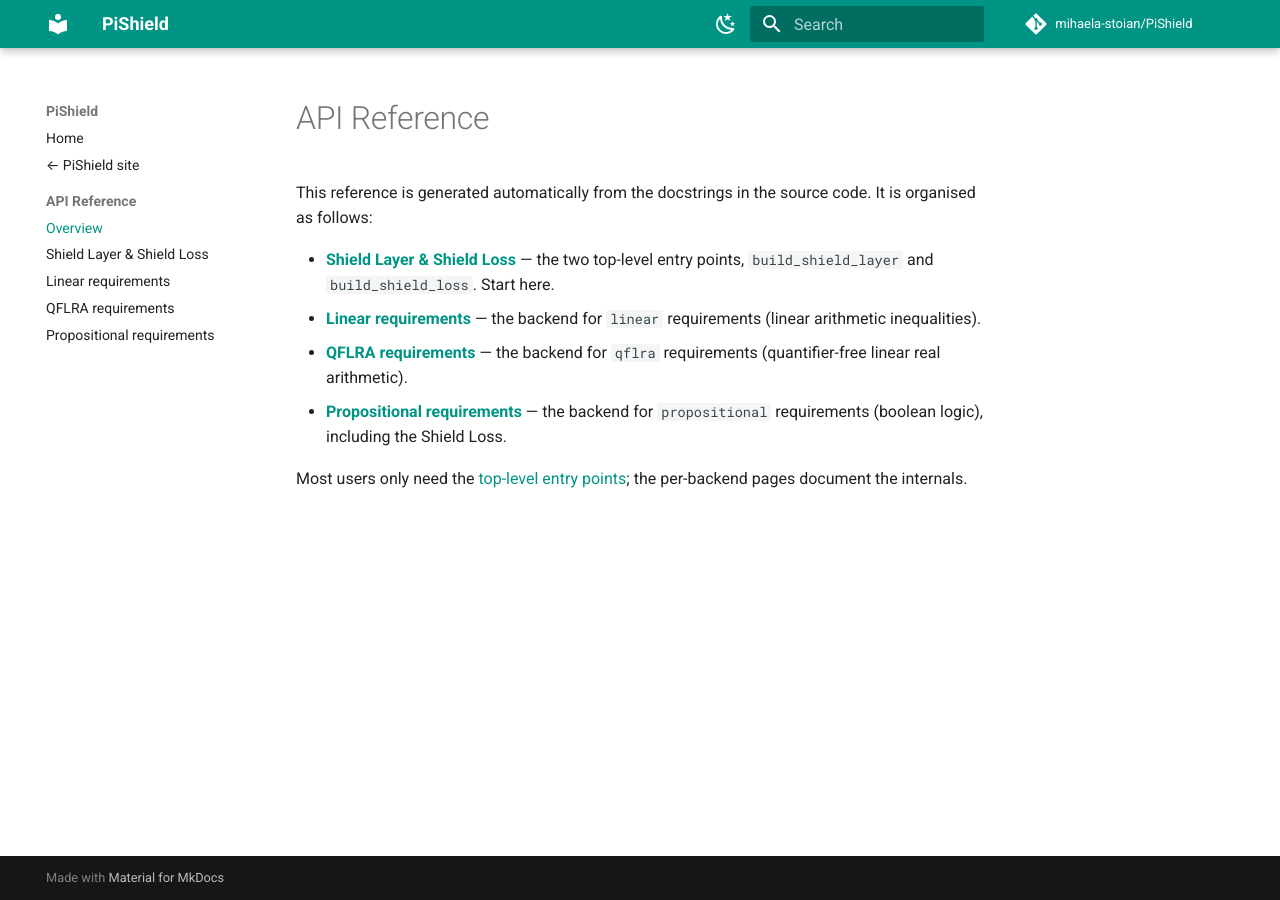
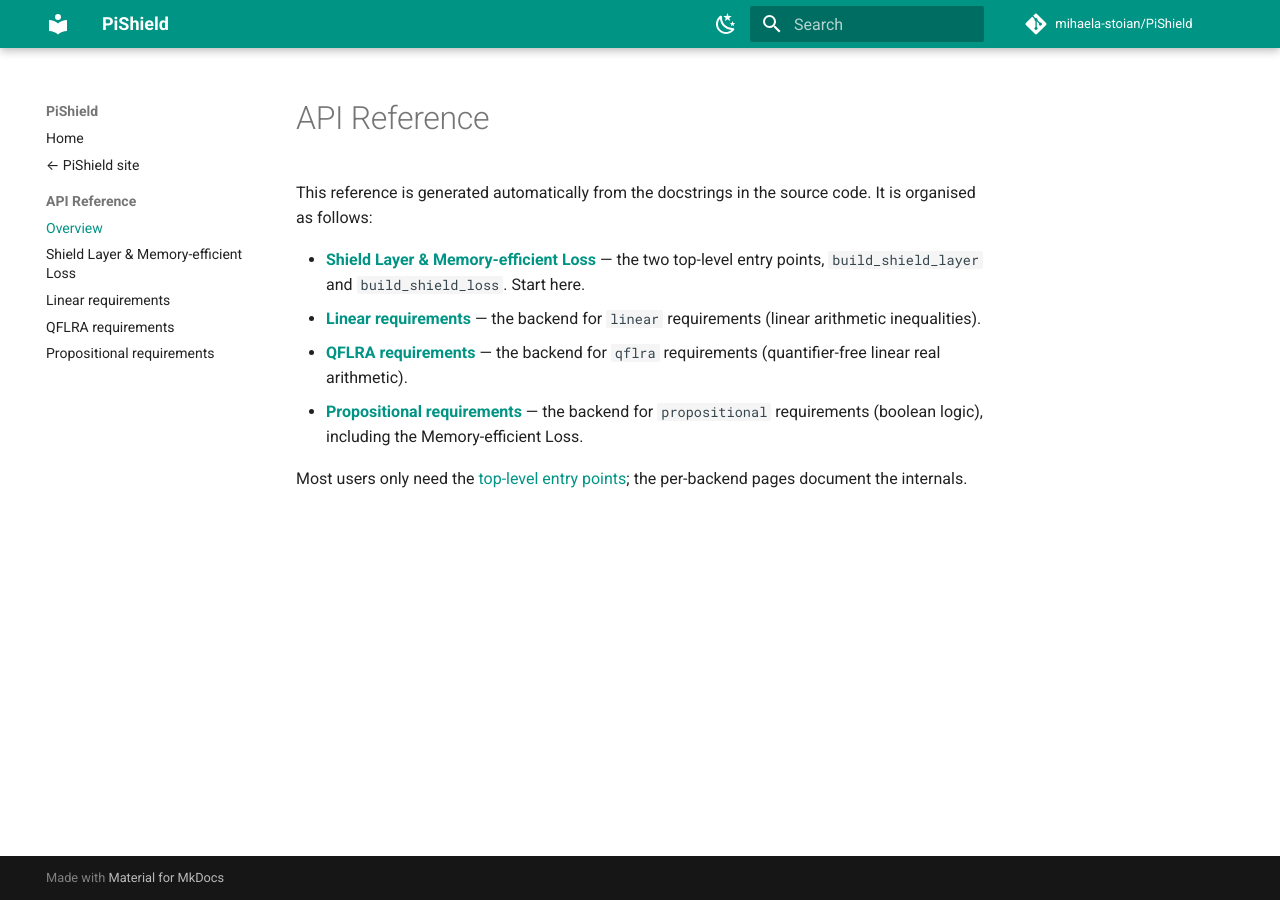
Before and after one commit to mihaela-stoian/PiShield, an MkDocs documentation site: the page built from docs/api/index.md, in a window 1280 px wide. Built offline with MkDocs 1.6.1 and Material for MkDocs 9.7.7, drawn with Linux system fonts in a browser that asks for light colours; comment, search, counter and statistics services are not loaded.

Commit message:
v2: added PiShield memory-efficient loss documentation

```diff
--- a/docs/api/index.md
+++ b/docs/api/index.md
@@ -3,14 +3,14 @@
 This reference is generated automatically from the docstrings in the source
 code. It is organised as follows:
 
-- **[Shield Layer & Shield Loss](core.md)** — the two top-level entry points,
-  `build_shield_layer` and `build_shield_loss`. Start here.
+- **[Shield Layer & Memory-efficient Loss](core.md)** — the two top-level entry
+  points, `build_shield_layer` and `build_shield_loss`. Start here.
 - **[Linear requirements](linear.md)** — the backend for `linear` requirements
   (linear arithmetic inequalities).
 - **[QFLRA requirements](qflra.md)** — the backend for `qflra` requirements
   (quantifier-free linear real arithmetic).
 - **[Propositional requirements](propositional.md)** — the backend for
-  `propositional` requirements (boolean logic), including the Shield Loss.
+  `propositional` requirements (boolean logic), including the Memory-efficient Loss.
 
 Most users only need the [top-level entry points](core.md); the per-backend
 pages document the internals.
--- a/mkdocs.yml
+++ b/mkdocs.yml
@@ -65,7 +65,7 @@
   - "← PiShield site": https://mihaela-stoian.github.io/PiShield/
   - API Reference:
       - Overview: api/index.md
-      - Shield Layer & Shield Loss: api/core.md
+      - Shield Layer & Memory-efficient Loss: api/core.md
       - Linear requirements: api/linear.md
       - QFLRA requirements: api/qflra.md
       - Propositional requirements: api/propositional.md
```
Also changed, not shown: README.md (+9 -9 lines), docs/api/core.md (+1 -1 lines), docs/api/propositional.md (+3 -2 lines), docs/index.md (+3 -2 lines), pishield/__init__.py (+4 -3 lines), 4 other files.
